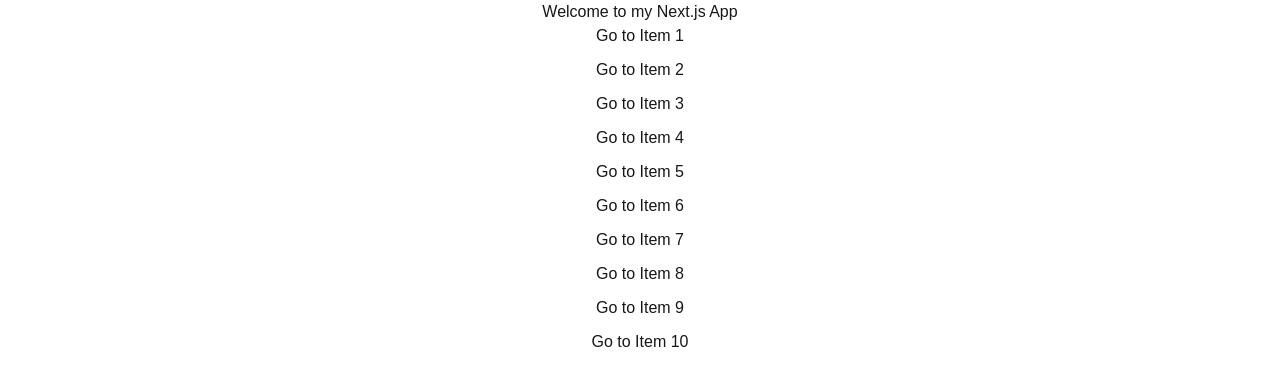
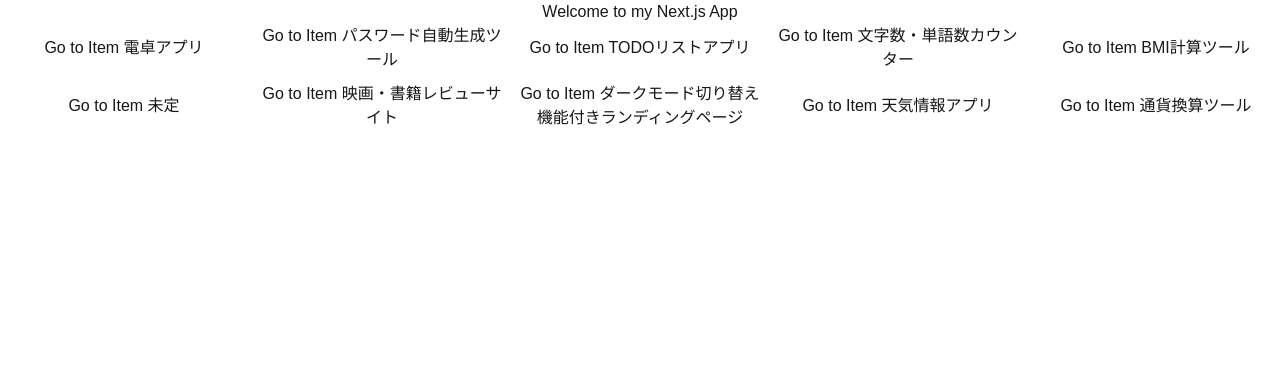
Before and after one commit to ysnr8811/my-practice-apps, a Next.js app: page / in a window 1280 px wide. Shown: the top 386 px of the page. Built offline with nearby package versions, Linux system fonts and the light colour scheme.

Commit message:
10個分の仮ページ作成

```diff
--- /dev/null
+++ b/src/app/bmi/page.tsx
@@ -0,0 +1,8 @@
+export default function BmiPage() {
+  return (
+    <div style={{ textAlign: "center", marginTop: "40px" }}>
+      <h2>BMI計算ツール</h2>
+      <p>ここはBMI計算ツールの仮ページです。</p>
+    </div>
+  );
+}
--- /dev/null
+++ b/src/app/calc/page.tsx
@@ -0,0 +1,8 @@
+export default function CalcPage() {
+    return (
+        <div style={{ textAlign: "center", marginTop: "40px" }}>
+            <h2>電卓アプリ</h2>
+            <p>ここは電卓アプリの仮ページです。</p>
+        </div>
+    );
+}
--- /dev/null
+++ b/src/app/counter/page.tsx
@@ -0,0 +1,8 @@
+export default function CounterPage() {
+  return (
+    <div style={{ textAlign: "center", marginTop: "40px" }}>
+      <h2>文字数・単語数カウンター</h2>
+      <p>ここは文字数・単語数カウンターの仮ページです。</p>
+    </div>
+  );
+}
--- /dev/null
+++ b/src/app/currency/page.tsx
@@ -0,0 +1,8 @@
+export default function CurrencyPage() {
+  return (
+    <div style={{ textAlign: "center", marginTop: "40px" }}>
+      <h2>通貨換算ツール</h2>
+      <p>ここは通貨換算ツールの仮ページです。</p>
+    </div>
+  );
+}
--- /dev/null
+++ b/src/app/landing/page.tsx
@@ -0,0 +1,8 @@
+export default function LandingPage() {
+  return (
+    <div style={{ textAlign: "center", marginTop: "40px" }}>
+      <h2>ダークモード切り替え機能付きランディングページ</h2>
+      <p>ここはダークモード切り替え機能付きランディングページの仮ページです。</p>
+    </div>
+  );
+}
--- a/src/app/page.tsx
+++ b/src/app/page.tsx
@@ -3,33 +3,44 @@
 
 // Next.jsから画面遷移のためのuseRouterフックをインポートします。
 import { useRouter } from "next/navigation";
+import ItemButton from "../components/ItemButton";
 
 // これがホームページのメインコンポーネントです。
 export default function Home() {
   // 画面遷移を扱うためにルーターオブジェクトを取得します。
   const router = useRouter();
 
-  // ボタンのリストを生成するために、1から10までの10個の数字の配列を作成します。
-  const items = Array.from({ length: 10 }, (_, i) => i + 1);
-
-  // ボタンクリックを処理する関数です。新しいページに遷移します。
-  const handleButtonClick = (item: number) => {
-    router.push(`/item/${item}`);
-  };
+  // 各ボタンの遷移先パスとラベル
+  const buttonConfigs = [
+    { label: "電卓アプリ", path: "/calc" },
+    { label: "パスワード自動生成ツール", path: "/password" },
+    { label: "TODOリストアプリ", path: "/todo" },
+    { label: "文字数・単語数カウンター", path: "/counter" },
+    { label: "BMI計算ツール", path: "/bmi" },
+    { label: "未定", path: "/unknown" },
+    { label: "映画・書籍レビューサイト", path: "/review" },
+    { label: "ダークモード切り替え機能付きランディングページ", path: "/landing" },
+    { label: "天気情報アプリ", path: "/weather" },
+    { label: "通貨換算ツール", path: "/currency" },
+  ];
 
   return (
     // インラインスタイルを使って、このdivとその子要素のテキストコンテンツを中央揃えにします。
     <div style={{ textAlign: "center" }}>
       <h1>Welcome to my Next.js App</h1>
 
-      {/* ボタンを5列のグリッドで表示するためのコンテナ */}
-      <div style={{ display: 'grid', gridTemplateColumns: 'repeat(1, 1fr)', gap: '10px', maxWidth: '600px', margin: '0 auto' }}>
-        {/* 'items'配列をループして、各アイテムに対応するボタンを作成します。 */}
-        {items.map((item) => (
-          // このボタンがクリックされると、handleButtonClick関数が呼び出されます。
-          <button key={item} onClick={() => handleButtonClick(item)}>
-            Go to Item {item}
-          </button>
+      {/* ボタンを5列2行のグリッドで表示するためのコンテナ */}
+      <div style={{
+        display: 'grid',
+        gridTemplateColumns: 'repeat(5, 1fr)',
+        gridTemplateRows: 'repeat(2, 1fr)',
+        gap: '10px',
+        maxWidth: '100vw',
+        margin: '0 auto',
+        width: '100%'
+      }}>
+        {buttonConfigs.map((config, idx) => (
+          <ItemButton key={idx} item={config.label} onClick={() => router.push(config.path)} />
         ))}
       </div>
     </div>
--- /dev/null
+++ b/src/app/password/page.tsx
@@ -0,0 +1,8 @@
+export default function PasswordPage() {
+  return (
+    <div style={{ textAlign: "center", marginTop: "40px" }}>
+      <h2>パスワード自動生成ツール</h2>
+      <p>ここはパスワード自動生成ツールの仮ページです。</p>
+    </div>
+  );
+}
--- /dev/null
+++ b/src/app/review/page.tsx
@@ -0,0 +1,8 @@
+export default function ReviewPage() {
+  return (
+    <div style={{ textAlign: "center", marginTop: "40px" }}>
+      <h2>映画・書籍レビューサイト</h2>
+      <p>ここは映画・書籍レビューサイトの仮ページです。</p>
+    </div>
+  );
+}
--- /dev/null
+++ b/src/app/todo/page.tsx
@@ -0,0 +1,8 @@
+export default function TodoPage() {
+  return (
+    <div style={{ textAlign: "center", marginTop: "40px" }}>
+      <h2>TODOリストアプリ</h2>
+      <p>ここはTODOリストアプリの仮ページです。</p>
+    </div>
+  );
+}
--- /dev/null
+++ b/src/app/unknown/page.tsx
@@ -0,0 +1,8 @@
+export default function UnknownPage() {
+  return (
+    <div style={{ textAlign: "center", marginTop: "40px" }}>
+      <h2>未定</h2>
+      <p>ここは未定の仮ページです。</p>
+    </div>
+  );
+}
--- /dev/null
+++ b/src/app/weather/page.tsx
@@ -0,0 +1,8 @@
+export default function WeatherPage() {
+  return (
+    <div style={{ textAlign: "center", marginTop: "40px" }}>
+      <h2>天気情報アプリ</h2>
+      <p>ここは天気情報アプリの仮ページです。</p>
+    </div>
+  );
+}
--- /dev/null
+++ b/src/components/ItemButton.tsx
@@ -0,0 +1,14 @@
+import React from "react";
+
+type ItemButtonProps = {
+  item: number;
+  onClick: (item: number) => void;
+};
+
+export default function ItemButton({ item, onClick }: ItemButtonProps) {
+  return (
+    <button style={{ width: "100%" }} onClick={() => onClick(item)}>
+      Go to Item {item}
+    </button>
+  );
+}
```
